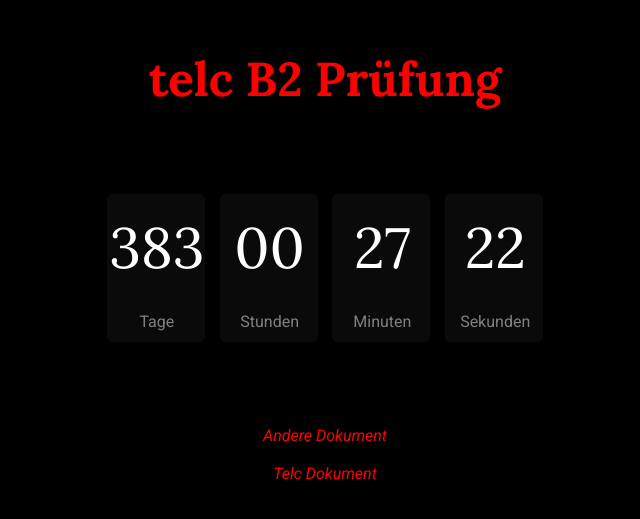
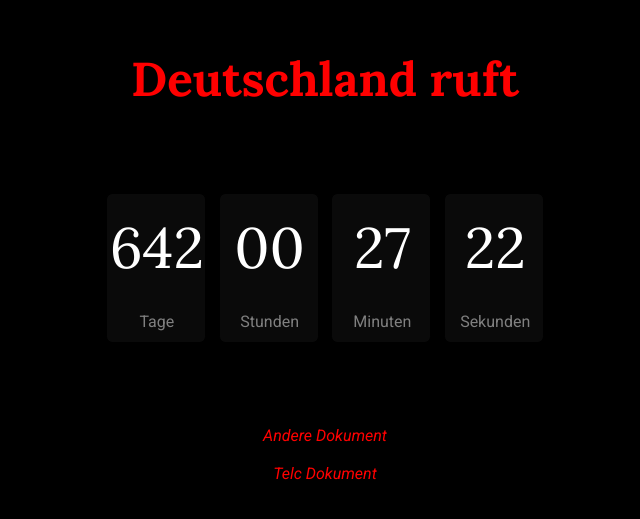
Before and after one commit to akramthedev/die-deutsch-traum, a React (Create React App) app: page / in a window 1280 px wide. Shown: the part 135-654 px from the top of the page, without its empty margins (315-955 px from the left). Built offline with nearby package versions, Linux system fonts and the light colour scheme.

Commit message:
Update Home.jsx

```diff
--- a/src/Home.jsx
+++ b/src/Home.jsx
@@ -2,7 +2,7 @@
 import './App.css';
 import {useNavigate} from 'react-router-dom'
 const Home = () => {
-  const targetDate = new Date('2026-01-15T00:00:00');
+  const targetDate = new Date('2026-10-01T00:00:00');
   const nav = useNavigate();
   const calculateTimeLeft = () => {
     const now = new Date();
@@ -70,7 +70,7 @@
     <div className='Home'>
       <div className="Home2">
         <h1>
-          telc B2 Prüfung
+          Deutschland ruft
         </h1>
         <div className="Timer">
           {formatTime()}
```
